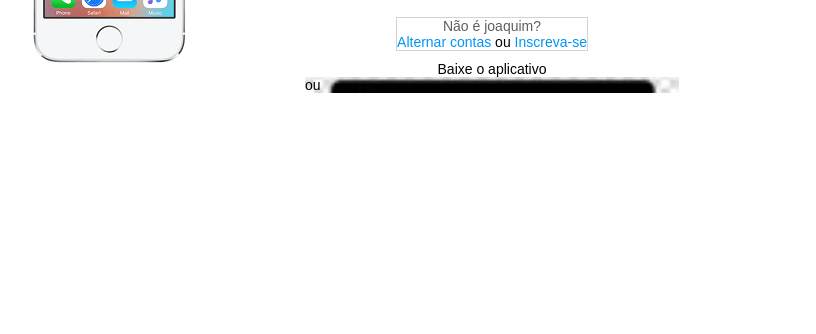
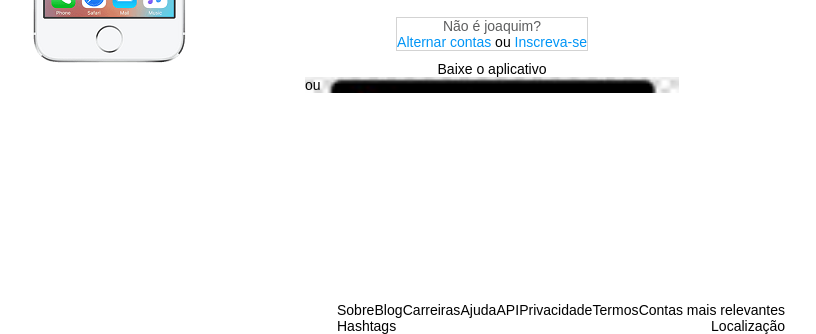
Before and after one commit to Stiy27/Pagina_Instagram, a plain HTML site: page index.html in a window 1280 px wide. Shown: the part 498-832 px from the top of the page, without its empty margins (79-895 px from the left). Before the commit the page ends 800 px from the top, so only its background shows below. Drawn offline with Linux system fonts and the light colour scheme.

Commit message:
Adicionado rodape na página

```diff
--- a/index.html
+++ b/index.html
@@ -38,5 +38,19 @@
             </div>
         </div>
     </div>
+    <ul>
+    <div class="rodape">
+        <li><a href"#">Sobre</a></li>
+        <li><a href"#">Blog</a></li>
+        <li><a href"#">Carreiras</a></li>
+        <li><a href"#">Ajuda</a></li>
+        <li><a href"#">API</a></li>
+        <li><a href"#">Privacidade</a></li>
+        <li><a href"#">Termos</a></li>
+        <li><a href"#">Contas mais relevantes</a></li>
+        <li><a href"#">Hashtags</a></li>
+        <li><a href"#">Localização</a></li>
+    </div>
+    </ul>
 </body>
 </html>
--- a/style.css
+++ b/style.css
@@ -16,6 +16,16 @@
     display: flex;
     justify-content: center;
     align-items: center;
+}
+
+.rodape {
+    display: flex;
+    flex-wrap: wrap;
+    list-style: none;
+    width: 35%;
+    margin: 0 auto;
+    justify-content: space-between;
+
 }
 
 .instagram-wrapper {
```
